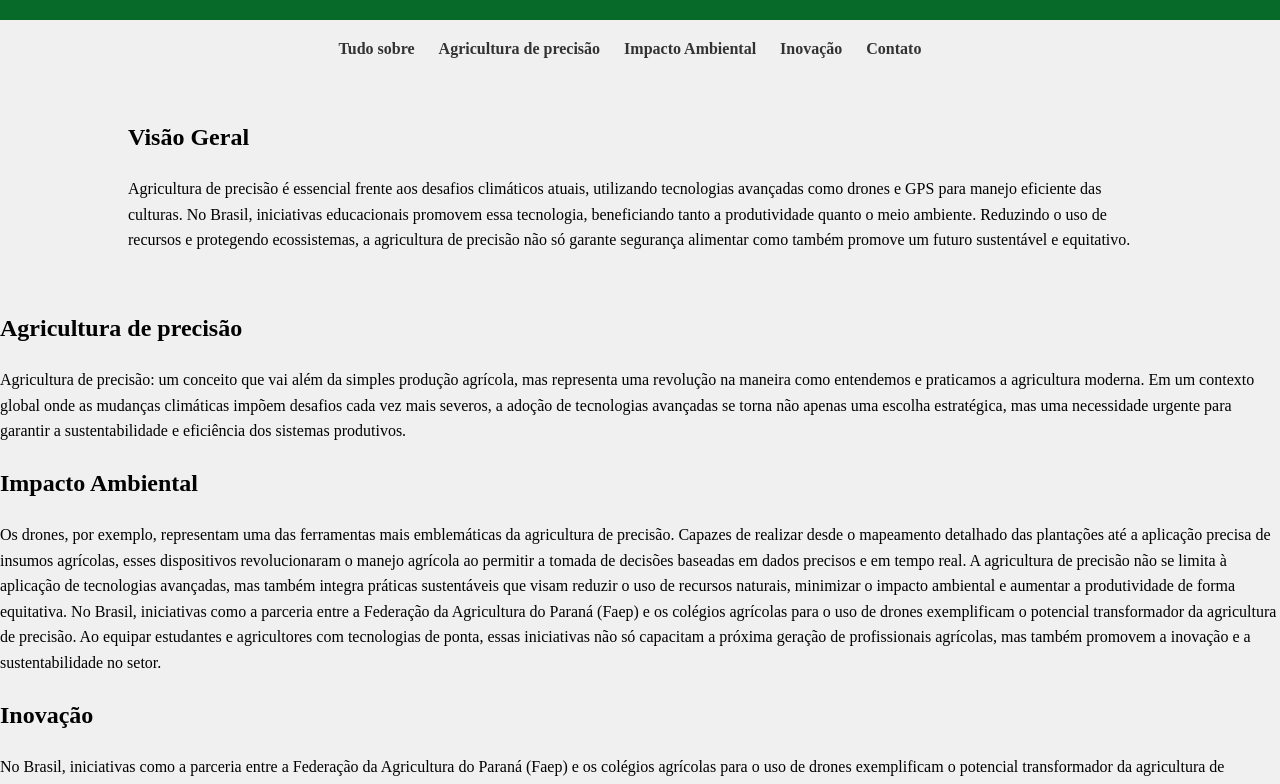
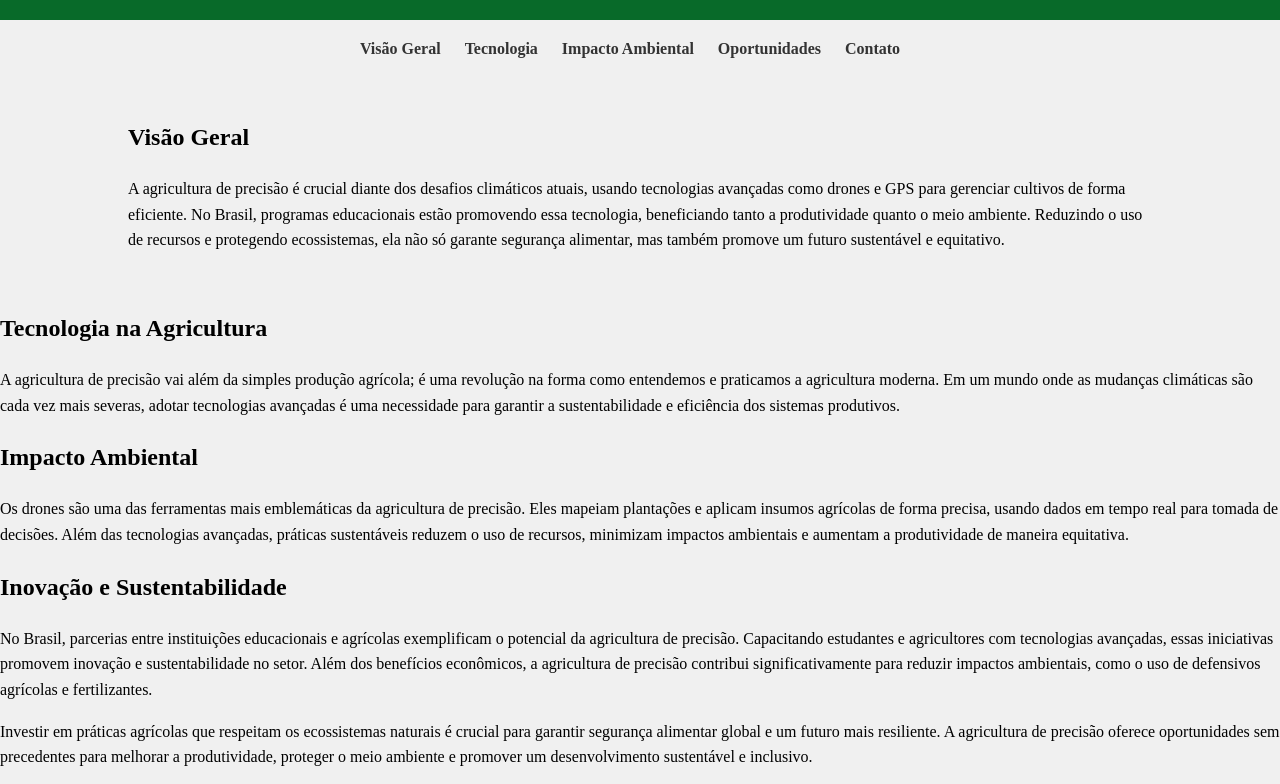
Before and after one commit to SantosPedroHenrique/agrinho2024, a plain HTML site: page index.html in a window 1280 px wide. Shown: the part 122-906 px from the top of the page. Drawn offline with Linux system fonts and the light colour scheme.

Commit message:
tentativa

```diff
--- a/index.html
+++ b/index.html
@@ -3,64 +3,55 @@
 <head>
     <meta charset="UTF-8">
     <meta name="viewport" content="width=device-width, initial-scale=1.0">
-    <title>Inovação no Campo</title>
+    <title>Inovação na Agricultura</title>
     <link rel="stylesheet" href="style.css">
 </head>
 <body>
     <header>
-        <div class="caixaf">
-            <h1>Inovação no Campo</h1>
-            <h2>Mudando a Realidade</h2>
+        <div class="caixa">
+            <h1>Inovação na Agricultura</h1>
+            <h2>Transformando o Cultivo</h2>
         </div>
     </header>
 
-    <nav class="superior">
-        <div class="caxa">
+    <nav class="menu-superior">
+        <div class="caixa">
             <ul>
-                <li><a href="#visão geral">Tudo sobre</a></li>
-                <li><a href="#tecnologia">Agricultura de precisão</a></li>
+                <li><a href="#visao-geral">Visão Geral</a></li>
+                <li><a href="#tecnologia">Tecnologia</a></li>
                 <li><a href="#impacto">Impacto Ambiental</a></li>
-                <li><a href="#oportunidades">Inovação</a></li>
-                <li><a href="#contact">Contato</a></li>
+                <li><a href="#oportunidades">Oportunidades</a></li>
+                <li><a href="#contato">Contato</a></li>
             </ul>
         </div>
     </nav>
 
-    <section id="visão Geral" class="sessão">
+    <section id="visao-geral" class="sessao">
         <div class="container">
             <h2>Visão Geral</h2>
-            <p>Agricultura de precisão é essencial frente aos desafios climáticos atuais, utilizando tecnologias avançadas como drones e GPS para manejo eficiente das culturas. No Brasil, iniciativas educacionais promovem essa tecnologia, beneficiando tanto a produtividade quanto o meio ambiente. Reduzindo o uso de recursos e protegendo ecossistemas, a agricultura de precisão não só garante segurança alimentar como também promove um futuro sustentável e equitativo.
-            </p>
+            <p>A agricultura de precisão é crucial diante dos desafios climáticos atuais, usando tecnologias avançadas como drones e GPS para gerenciar cultivos de forma eficiente. No Brasil, programas educacionais estão promovendo essa tecnologia, beneficiando tanto a produtividade quanto o meio ambiente. Reduzindo o uso de recursos e protegendo ecossistemas, ela não só garante segurança alimentar, mas também promove um futuro sustentável e equitativo.</p>
         </div>
     </section>
 
-    <section id="tecnologia" class="sessão">
+    <section id="tecnologia" class="sessao">
         <div class="caixa">
-            <h2>Agricultura de precisão</h2>
-            <p>Agricultura de precisão: um conceito que vai além da simples produção agrícola, mas representa uma revolução na maneira como entendemos e praticamos a agricultura moderna. Em um contexto global onde as mudanças climáticas impõem desafios cada vez mais severos, a adoção de tecnologias avançadas se torna não apenas uma escolha estratégica, mas uma necessidade urgente para garantir a sustentabilidade e eficiência dos sistemas produtivos.
-            </p>
+            <h2>Tecnologia na Agricultura</h2>
+            <p>A agricultura de precisão vai além da simples produção agrícola; é uma revolução na forma como entendemos e praticamos a agricultura moderna. Em um mundo onde as mudanças climáticas são cada vez mais severas, adotar tecnologias avançadas é uma necessidade para garantir a sustentabilidade e eficiência dos sistemas produtivos.</p>
         </div>
     </section>
 
-    <section id="impacto" class="sessão">
+    <section id="impacto" class="sessao">
         <div class="caixa">
             <h2>Impacto Ambiental</h2>
-            <p> Os drones, por exemplo, representam uma das ferramentas mais emblemáticas da agricultura de precisão. Capazes de realizar desde o mapeamento detalhado das plantações até a aplicação precisa de insumos agrícolas, esses dispositivos revolucionaram o manejo agrícola ao permitir a tomada de decisões baseadas em dados precisos e em tempo real. A agricultura de precisão não se limita à aplicação de tecnologias avançadas, mas também integra práticas sustentáveis que visam reduzir o uso de recursos naturais, minimizar o impacto ambiental e aumentar a produtividade de forma equitativa.
-
-                No Brasil, iniciativas como a parceria entre a Federação da Agricultura do Paraná (Faep) e os colégios agrícolas para o uso de drones exemplificam o potencial transformador da agricultura de precisão. Ao equipar estudantes e agricultores com tecnologias de ponta, essas iniciativas não só capacitam a próxima geração de profissionais agrícolas, mas também promovem a inovação e a sustentabilidade no setor.</p>
+            <p>Os drones são uma das ferramentas mais emblemáticas da agricultura de precisão. Eles mapeiam plantações e aplicam insumos agrícolas de forma precisa, usando dados em tempo real para tomada de decisões. Além das tecnologias avançadas, práticas sustentáveis reduzem o uso de recursos, minimizam impactos ambientais e aumentam a produtividade de maneira equitativa.</p>
         </div>
     </section>
 
-    <section id="oportunidades" class="sessão">
+    <section id="oportunidades" class="sessao">
         <div class="caixa">
-            <h2>Inovação</h2>
-            <p>No Brasil, iniciativas como a parceria entre a Federação da Agricultura do Paraná (Faep) e os colégios agrícolas para o uso de drones exemplificam o potencial transformador da agricultura de precisão. Ao equipar estudantes e agricultores com tecnologias de ponta, essas iniciativas não só capacitam a próxima geração de profissionais agrícolas, mas também promovem a inovação e a sustentabilidade no setor.
-
-                Além dos benefícios econômicos evidentes, a agricultura de precisão contribui significativamente para a mitigação dos impactos ambientais associados à agricultura convencional. A redução no uso de defensivos agrícolas e fertilizantes, por exemplo, não apenas diminui os custos de produção, mas também protege ecossistemas frágeis e recursos hídricos.
-
-                Portanto, investir na agricultura de precisão não é apenas uma questão de eficiência econômica, mas também de responsabilidade ambiental e social. Ao adotar práticas agrícolas que respeitam a variabilidade natural dos ecossistemas e promovem a sustentabilidade a longo prazo, podemos garantir não apenas a segurança alimentar global, mas também um futuro mais resiliente e equitativo para as próximas gerações.
-
-                Em síntese, a agricultura de precisão representa um paradigma transformador na relação entre campo e cidade, oferecendo oportunidades sem precedentes para melhorar a produtividade agrícola, proteger o meio ambiente e promover um desenvolvimento sustentável e inclusivo. Diante dos desafios globais que enfrentamos, investir em tecnologias avançadas e práticas agrícolas sustentáveis não é apenas uma escolha estratégica, mas uma necessidade imperativa para garantir um futuro próspero para todos.</p>
+            <h2>Inovação e Sustentabilidade</h2>
+            <p>No Brasil, parcerias entre instituições educacionais e agrícolas exemplificam o potencial da agricultura de precisão. Capacitando estudantes e agricultores com tecnologias avançadas, essas iniciativas promovem inovação e sustentabilidade no setor. Além dos benefícios econômicos, a agricultura de precisão contribui significativamente para reduzir impactos ambientais, como o uso de defensivos agrícolas e fertilizantes.</p>
+            <p>Investir em práticas agrícolas que respeitam os ecossistemas naturais é crucial para garantir segurança alimentar global e um futuro mais resiliente. A agricultura de precisão oferece oportunidades sem precedentes para melhorar a produtividade, proteger o meio ambiente e promover um desenvolvimento sustentável e inclusivo.</p>
         </div>
     </section>
 
```
